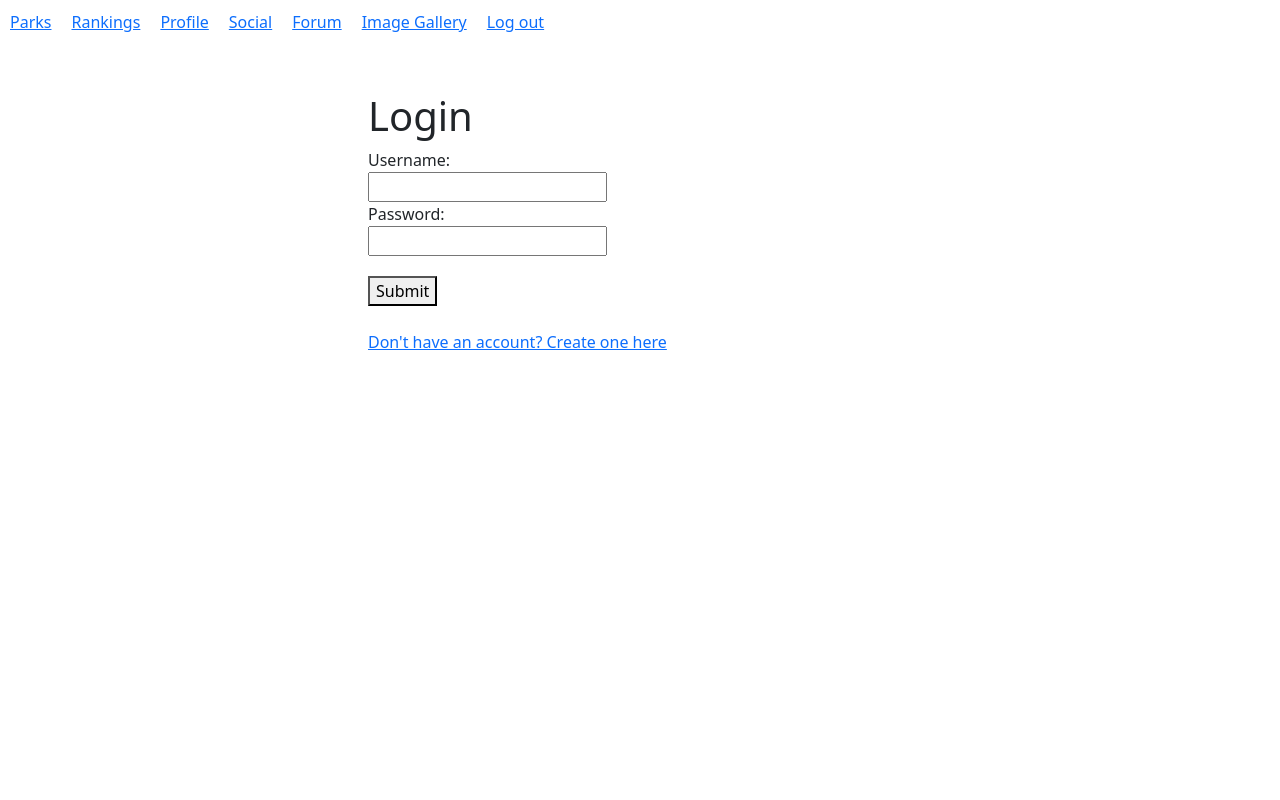
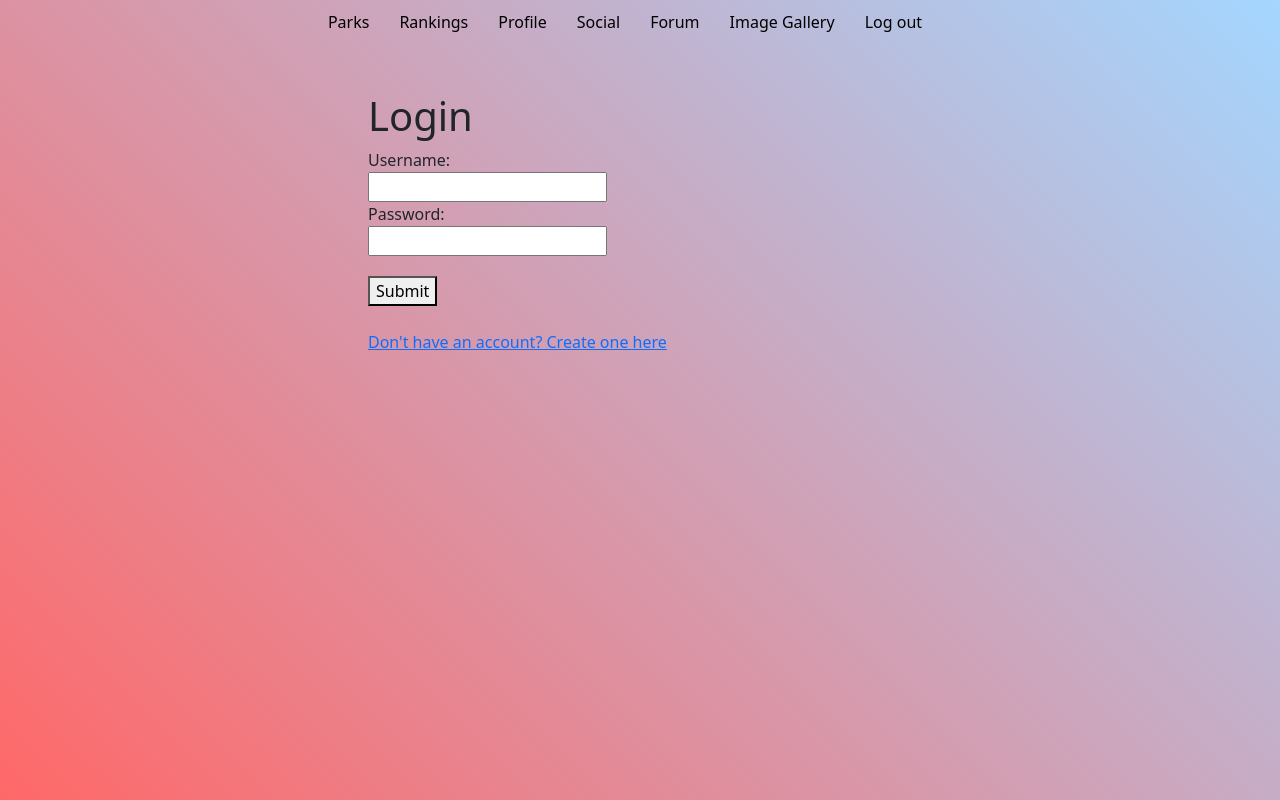
Before and after one commit to RyanAndersonG64/capstone-client, a React (Vite) app: page / in a window 1280 px wide. Built offline with nearby package versions, Linux system fonts and the light colour scheme.

Commit message:
background color pog

```diff
--- a/src/App.css
+++ b/src/App.css
@@ -2,7 +2,8 @@ html {
   height: 100%;
 }
 body {
-  height: 100%;
+  background-image: linear-gradient(225deg, rgba(104, 187, 255, 0.6), rgb(255, 104, 104));
+
 }
 #root {
   display: flex;
@@ -10,6 +11,13 @@ body {
   flex-direction: column;
   justify-content: space-between;
 }
+
+.nav-item {
+  text-decoration: none;
+  color: black;
+  margin-right: 30px;
+}
+
 #page-content {
   flex-grow: 2;
 }
@@ -65,3 +73,10 @@ body {
   border: none;
   outline: none;
 }
+
+.profile-coasters {
+  height: 300px;
+  overflow-y: scroll;
+  border: 1px solid;
+  padding: 5px;
+}
--- a/src/CoasterSelector.jsx
+++ b/src/CoasterSelector.jsx
@@ -6,9 +6,12 @@ import { ParkContext2 } from "./parkcontext2"
 import { CoasterContext } from "./coasterContext"
 import { UserContext } from "./usercontext"
 import { useNavigate } from "react-router-dom"
-import { fetchParks, fetchCoasters,addCredit, removeCredit } from "./api"
+import { fetchParks, fetchCoasters,addCredit, removeCredit, createDataImage, getDataImages } from "./api"
 
 const CoasterSelector = () => {
+
+    const baseUrl = "http://127.0.0.1:8000"
+// const baseUrl = 'https://ryan-anderson-capstone-server-2.fly.dev'
 
     const { auth } = useContext(AuthContext)
     const {selectedPark, setSelectedPark} = useContext(ParkContext2)
@@ -50,7 +53,30 @@ const CoasterSelector = () => {
         []
       )
 
+      useEffect (
+        () => {
+            // getDataImages ({ auth })
+            // .then(response => {
+            //     console.log(response.data)
+            //     if(!response.data.includes(storedPark.mainPicture)) {
+            //         createDataImage ({ auth, image: storedPark.mainPicture.url })
+            //         .then(response => {
+            //             getDataImages ({ auth })
+            //             .then(response => console.log(response))
+            //         })
+            //     }
+            // })
 
+            createDataImage ({ auth, image: storedPark.mainPicture.url })
+                    .then(response => {
+                        console.log(response)
+                        getDataImages ({ auth })
+                        .then(response => console.log(response))
+                    })
+        }
+      )
+
+    console.log(storedPark)
     const coastersAtPark = allCoasters.filter((coaster) => coaster.park.id === selectedPark.id)
     console.log(coastersAtPark)
     const operatingCoasters = coastersAtPark.filter((coaster) => coaster.status.state === 'Operating')
@@ -63,6 +89,7 @@ const CoasterSelector = () => {
     return (
         <div className="p-5">
             <h1> {selectedPark.name} </h1>
+            <img src={`${baseUrl}${storedPark.mainPicture.url}`}></img>
             <br></br>
             <h2> Operating Coasters</h2>
             {operatingCoasters.map(coaster => {
--- a/src/Header.jsx
+++ b/src/Header.jsx
@@ -9,14 +9,14 @@ function Header() {
   const {currentUser, setCurrentUser} = useContext(UserContext)
 
   return (
-    <div style={{ margin: 10 }}>
-      <Link style={{ marginRight: 20 }}to='/app'>Parks</Link>
-      <Link style={{ marginRight: 20 }} to='/rankings'>Rankings</Link>
-      <Link style={{ marginRight: 20 }} to='/profile'>Profile</Link>
-      <Link style={{ marginRight: 20 }} to='/social'>Social</Link>
-      <Link style={{ marginRight: 20 }} to='/forum'>Forum</Link>
-      <Link style={{ marginRight: 20 }} to='/imagegallery'>Image Gallery</Link>
-      <Link style={{ marginRight: 20 }}
+    <div style={{ margin: 10, textAlign: "center" }}>
+      <Link className = 'nav-item' to='/app'>Parks</Link>
+      <Link className = 'nav-item' to='/rankings'>Rankings</Link>
+      <Link className = 'nav-item' to='/profile'>Profile</Link>
+      <Link className = 'nav-item' to='/social'>Social</Link>
+      <Link className = 'nav-item' to='/forum'>Forum</Link>
+      <Link className = 'nav-item' to='/imagegallery'>Image Gallery</Link>
+      <Link className = 'nav-item'
        onClick={() => {
         localStorage.setItem('storedUser', '')
         localStorage.setItem('authStorage', '')
--- a/src/ImageGallery.jsx
+++ b/src/ImageGallery.jsx
@@ -99,7 +99,7 @@ const ImageGallery = () => {
                 <input
                     accept='image/*'
                     type='file'
-                    onChange={e => setImage(e.target.files[0])}
+                    onChange={e => {setImage(e.target.files[0])}}
                 />
             </div>
             <div>
--- a/src/Profile.jsx
+++ b/src/Profile.jsx
@@ -56,12 +56,14 @@ const Profile = () => {
             <br></br><br></br>
             <h5>Coasters ridden:</h5>
             <br></br>
+            <div className="profile-coasters">
                 {allCoasters.map(coaster =>
                     <div key={coaster.id}>
                         <p> {coaster.name}, {coaster.park.name} </p>
                     </div>
                     )
                 }
+            </div>
         </div>
     )
 
--- a/src/api.js
+++ b/src/api.js
@@ -95,6 +95,37 @@ export const fetchParks = ({ auth }) => {
    .catch(error => console.error('fetch parks Error:', error));
  }
 
+// -- Stuff for data images --
+
+export const getDataImages = ({ auth }) => {
+  return axios ({
+    method: 'get',
+    url: `${baseUrl}/get-data-images/`,
+    headers: {
+      Authorization: `Bearer ${auth.accessToken}`
+    }
+  })
+  .then(response => {
+    console.log(response.data)
+    return response
+  })
+  .catch(error => console.log('Get images error: ', error))
+}
+
+
+export const createDataImage = ({ auth, image }) => {
+  return axios ({
+    method: 'post',
+    url: `${baseUrl}/create-data-image/`,
+    data: {
+      image,
+    },
+    headers: {
+      Authorization: `Bearer ${auth.accessToken}`,
+      'Content-Type': 'multipart/form-data'
+    },
+  })
+}
 
 // -- CRUD on user coaster counts --
 
```
